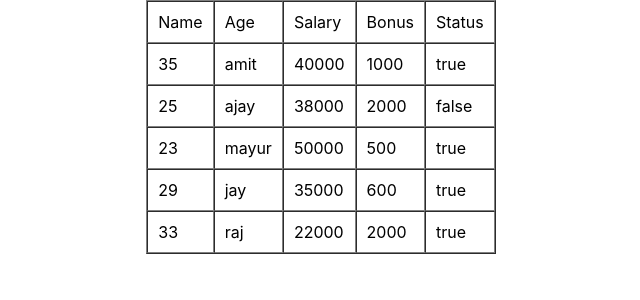
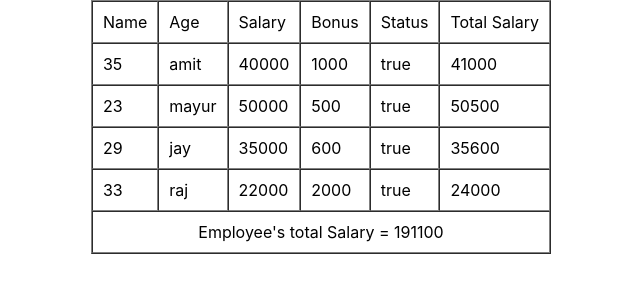
Before and after one commit to Swati-Ginoya/project1, a React (Create React App) app in the folder project1/: page / in a window 1280 px wide. Shown: the top 300 px of the page, without its empty margins (319-959 px from the left). Built offline with nearby package versions, Linux system fonts and the light colour scheme.

Commit message:
employee-data(filter & reduce)

```diff
--- a/project1/src/App.js
+++ b/project1/src/App.js
@@ -41,6 +41,12 @@ function App() {
       status: true
     },
   ]
+
+  let fData = data.filter((d,i) => d.status === true);
+  console.log(fData);
+
+  let ans = data.reduce((acc,d,i) => acc + d.salary + d.bonus ,0);
+  console.log(ans);
   return (
     <table border="1" align="center" cellPadding="10" cellSpacing="0">
       <tr>
@@ -49,18 +55,34 @@ function App() {
         <td>Salary</td>
         <td>Bonus</td>
         <td>Status</td>
+        <td>Total Salary</td>
       </tr>
       {
-       data.map((d,i) => {
+       fData.map((d,i) => {
 
         let {name, age, salary, bonus, status} = d;
+
          return(
-          <tr>
+          <tr key={i}>
             <td>{age}</td>
             <td>{name}</td>
             <td>{salary}</td>
             <td>{bonus}</td>
             <td>{status.toString()}</td>
+            <td>{d.salary + d.bonus}</td>
+          </tr>
+         )
+       })
+      }
+
+{
+       fData.map((d,i) => {
+
+        let {name, age, salary, bonus, status} = d;
+
+         return(
+          <tr key={i}>
+            {i === 0 ? <td colSpan={6} align="center">Employee's total Salary = {ans}</td> :null}
           </tr>
          )
        })
```
